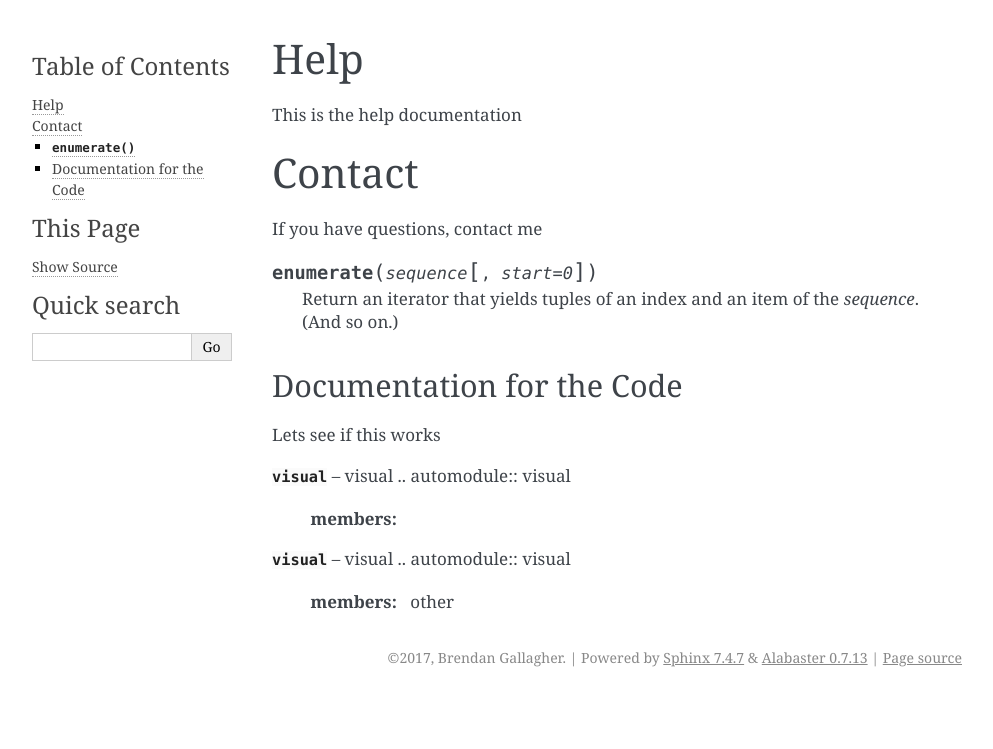
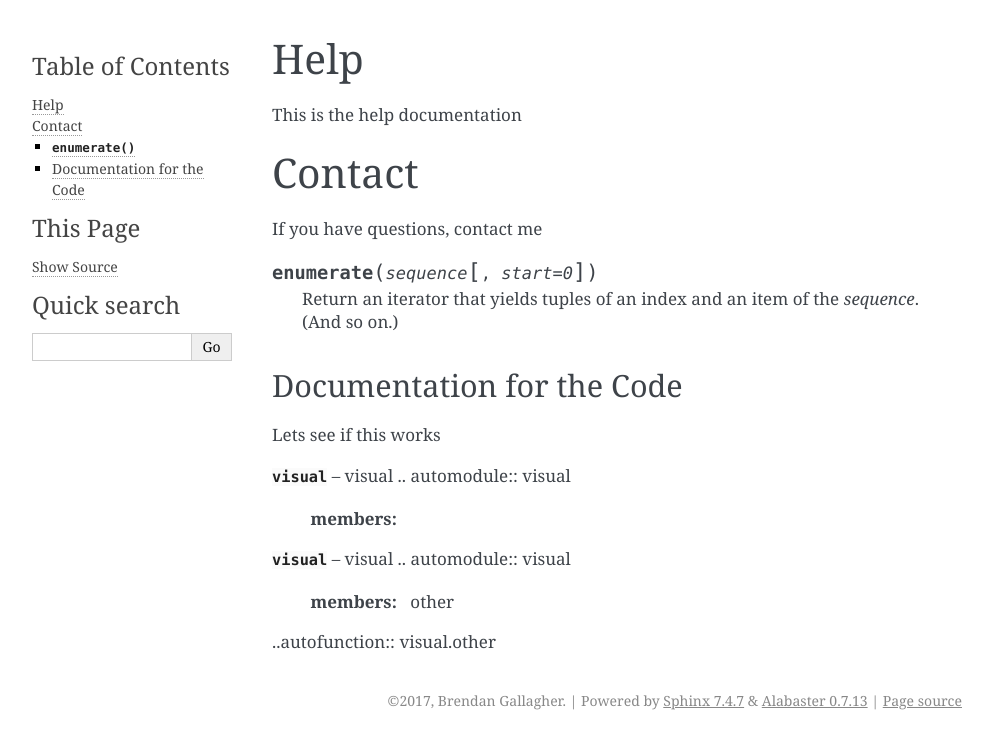
Before and after one commit to bgallag6/SolarProject, a Sphinx documentation site: the page built from docs/source/help.rst, in a window 1280 px wide. Shown: the top 749 px of the page, without its empty margins (148-1141 px from the left). Built offline with Sphinx 7.4.7, drawn with Linux system fonts in a browser that asks for light colours; part of the change alters nothing that is shown.

```diff
--- a/docs/source/help.rst
+++ b/docs/source/help.rst
@@ -29,3 +29,5 @@ Lets see if this works
 :mod:`visual` -- visual
 .. automodule:: visual
    :members: other
+
+..autofunction:: visual.other
--- a/docs/source/py_modules/visual.py
+++ b/docs/source/py_modules/visual.py
@@ -29,24 +29,26 @@ from matplotlib import colors
 from mpl_toolkits.axes_grid1 import make_axes_locatable
 
 def visual(dataset, date, wavelength, path_name):
-    """Generates visual images for the region.
+    """
+    This function raises num to the power of x and returns the result
 
-    dataset:
-        Path of file containing visual image data. (String)
+    :type num: int
+    :param num: The number to raise
 
-    date:
-        Date of dataset in 'YYYYMMDD' format. (String)
+    :type x: int
+    :param x: The power to raise the number to
 
-    wavelength:
-        Wavelength of dataset. (Integer)
+    :rtype: int
+    :returns: The result
 
-    path_name:
-        The directory to which the files should be saved. (String)
+    :raises: ValueError if x isn't an int
 
-    Example:
-    ::
-        fm.visual(dataset='C:/Users/Brendan/Desktop/SDO/param_20120923_211_0_300_0_574_numpy.npy',
-          wavelength=211, path_name='C:/Users/Brendan/Desktop/PHYS 326')
+    .. code-block:: python
+
+        >>> result = power(2, 3)
+        >>> print result
+        8
+
     """
 
     titles = ['Average', 'Middle-File']
```
